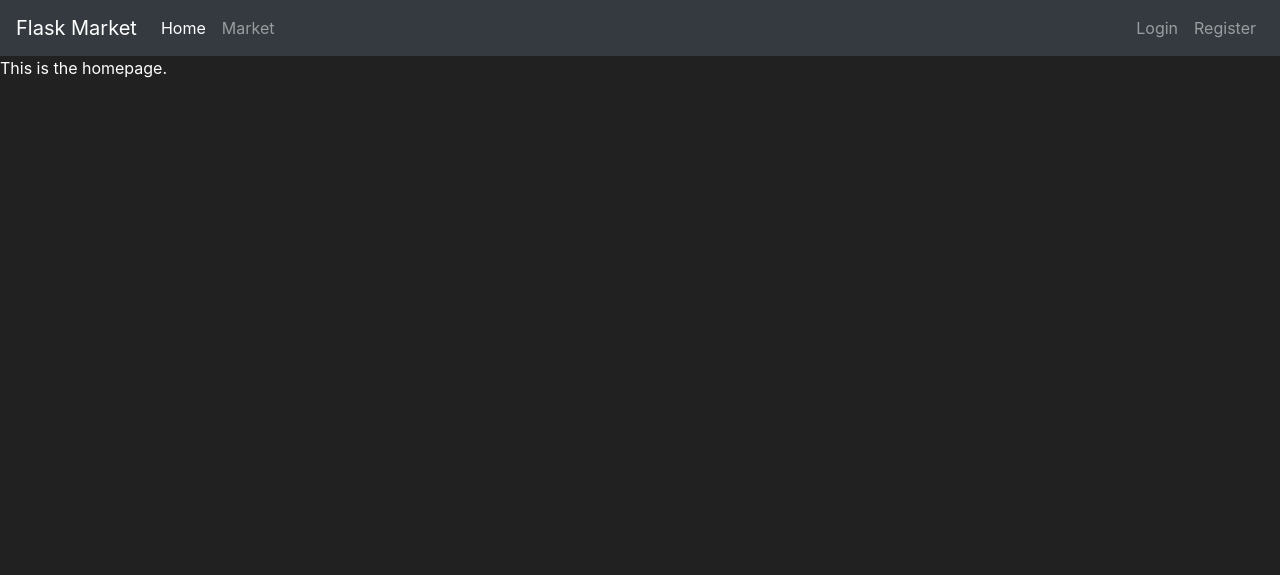
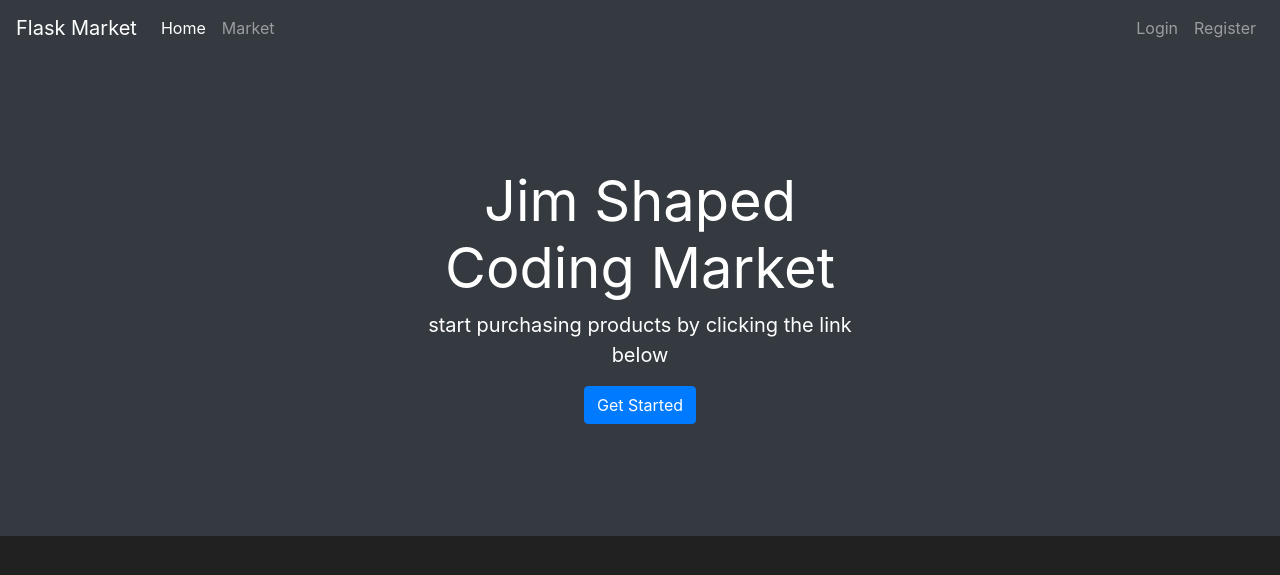
Before and after one commit to njerigathigi/FlaskMarket, a Flask app: page / in a window 1280 px wide. Shown: the top 575 px of the page. Run offline with Flask 2, Linux system fonts and the light colour scheme; some libraries are stand-ins or nearby versions.

Commit message:
add styling for homepage

```diff
--- a/market/templates/home.html
+++ b/market/templates/home.html
@@ -1,5 +1,16 @@
 {% extends "base.html" %}
 
-{% block title %} homepage {% endblock %}
-
-{% block content %} This is the homepage. {% endblock %}
+{% block title %}
+    Welcome to Jim Shaped Coding Market
+{% endblock %}
+{% block content %}
+    <div class="position-relative overflow-hidden p-3 p-md-3 text-center bg-dark" style="color:white;">
+        <div class="col-md-5 p-lg-5 mx-auto my-5">
+            <h1 class="display-4 font-weight-normal">Jim Shaped Coding Market</h1>
+            <p class="lead font-weight-normal">start purchasing products by clicking the link below </p>
+            <a class="btn btn-primary" href="{{ url_for('market_page')}}">Get Started</a>
+        </div>
+        <div class="product-device box-shadow d-none d-md-block"></div>
+        <div class="product-device product-device-2 box-shadow d-none d-md-block"></div>
+    </div>
+{% endblock %}
```
